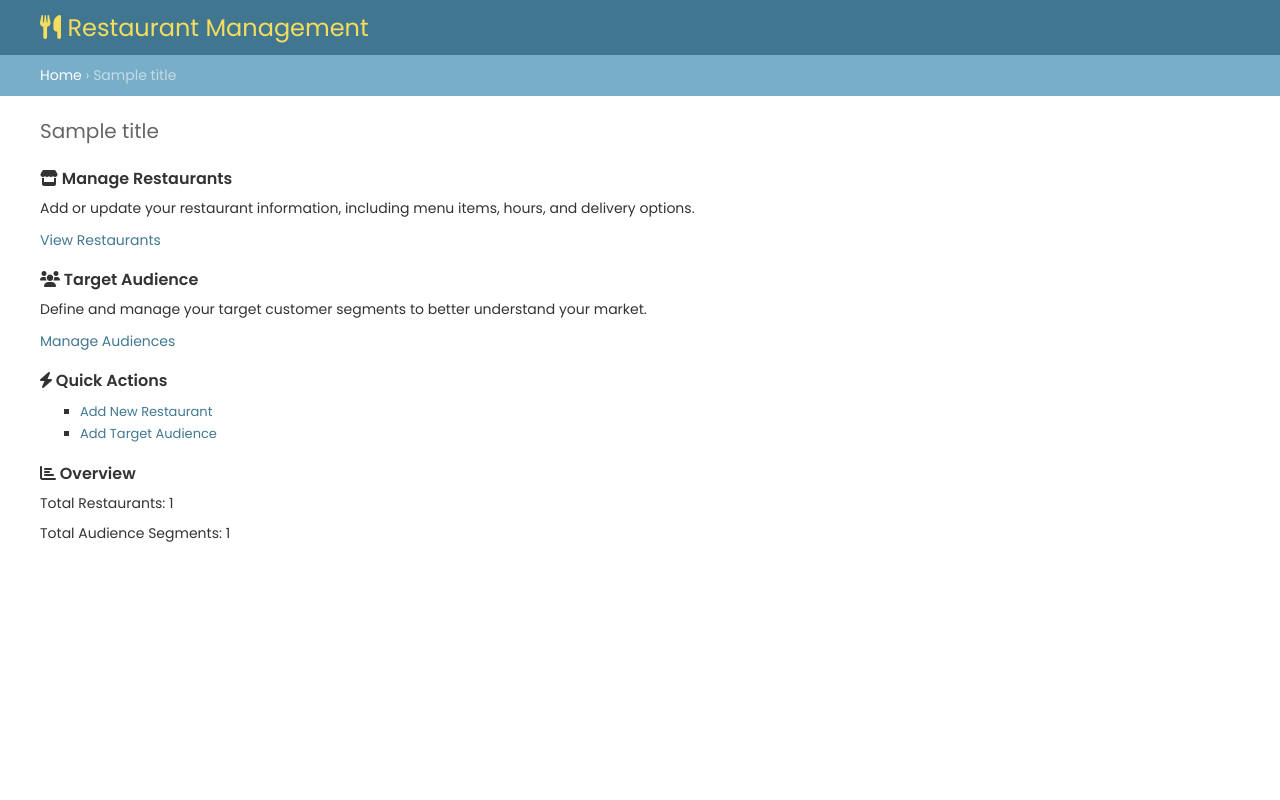
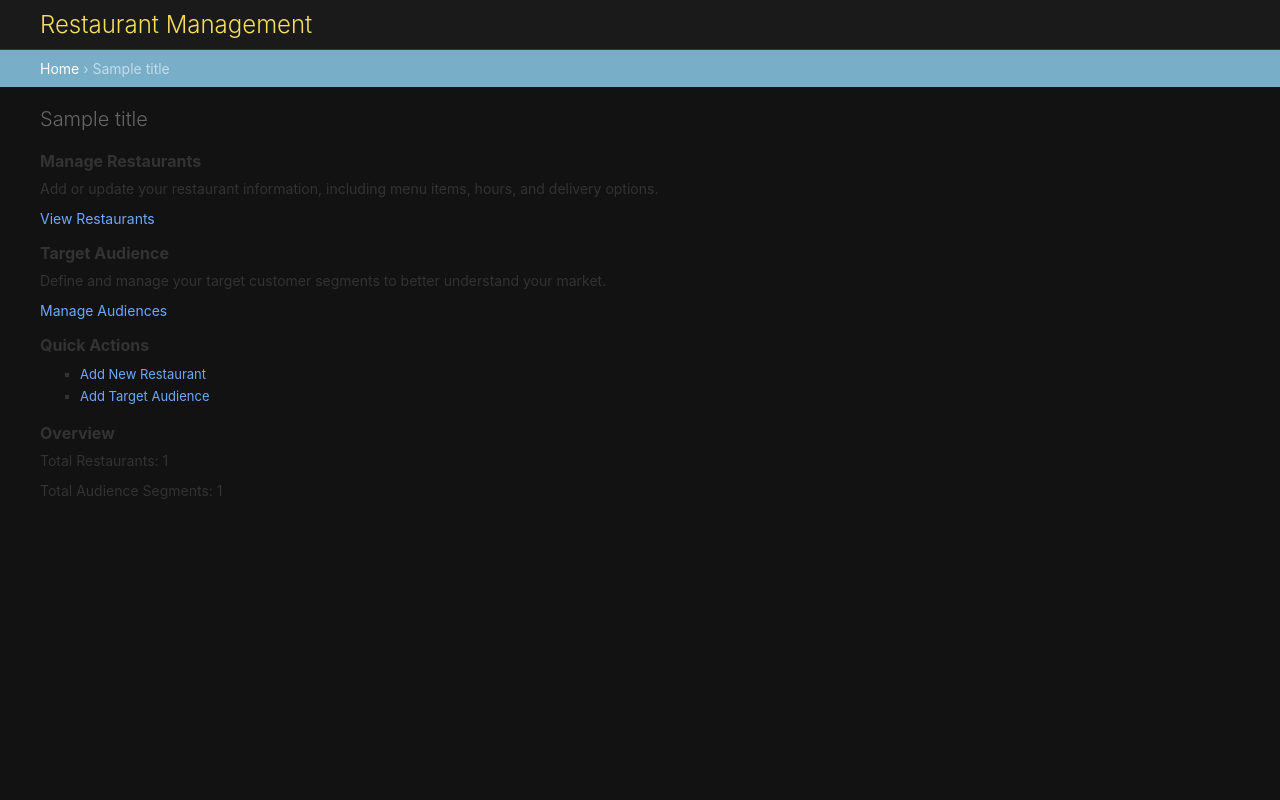
Before and after one commit to GOUTHAM-2002/Brazil-Project, a Django app: template restaurant/templates/admin/index.html in a window 1280 px wide. Run offline with Django 4.2, Linux system fonts and the light colour scheme; the template is opened without the code that fills it: most values are stand-ins (such as "Sample title", 1, 10 or a date in 2020).

Commit message:
css moved into in page

```diff
--- a/restaurant/templates/admin/base_site.html
+++ b/restaurant/templates/admin/base_site.html
@@ -4,13 +4,112 @@
 {% block title %}{{ title }} | {{ site_title|default:_('Restaurant Management') }}{% endblock %}
 
 {% block extrastyle %}
-<link rel="stylesheet" href="{% static 'admin/css/custom_admin.css' %}">
-<link rel="stylesheet" href="https://cdnjs.cloudflare.com/ajax/libs/font-awesome/6.0.0/css/all.min.css">
-<link href="https://fonts.googleapis.com/css2?family=Poppins:wght@400;500;600&display=swap" rel="stylesheet">
 <style>
-    body {
-        font-family: 'Poppins', sans-serif;
-    }
+/* Color Variables */
+:root {
+    --primary-color: #FF6B6B;
+    --secondary-color: #4ECDC4;
+    --background-color: #121212;
+    --card-color: #1E1E1E;
+    --text-color: #E4E6EB;
+    --text-muted: #B0B3B8;
+    --input-bg: #2C2C2C;
+    --input-border: #3A3A3A;
+    --table-header: #252525;
+    --table-bg: #1E1E1E;
+    --filter-bg: #252525;
+    --shadow-color: rgba(0, 0, 0, 0.3);
+    --hover-bg: #2D2D2D;
+    --link-color: #6EA8FE;
+    --link-hover-color: #9EC5FE;
+    --dropdown-bg: #2C2C2C;
+    --dropdown-hover: #3D3D3D;
+    --dropdown-selected: #4A4A4A;
+    --dropdown-text: #E4E6EB;
+}
+
+/* Overall Layout */
+#container {
+    background-color: var(--background-color);
+    min-height: 100vh;
+}
+
+/* Header Styling */
+#header {
+    background: #1A1A1A;
+    border-bottom: 1px solid #333;
+}
+
+/* Form Layout */
+.module {
+    background: var(--card-color);
+    border-radius: 15px;
+    padding: 30px;
+    margin: 20px;
+    box-shadow: 0 10px 20px var(--shadow-color);
+    border: 1px solid #333;
+}
+
+/* Input Fields and Dropdowns */
+input[type="text"],
+textarea,
+select,
+.select2-container .select2-selection--single {
+    background-color: var(--dropdown-bg) !important;
+    color: var(--dropdown-text) !important;
+    border: 1px solid var(--input-border);
+    padding: 12px 15px;
+    border-radius: 8px;
+    width: 100%;
+    font-size: 15px;
+}
+
+/* Dropdown Options */
+select option {
+    background-color: var(--dropdown-bg) !important;
+    color: var(--dropdown-text) !important;
+    padding: 12px;
+}
+
+select option:hover,
+select option:focus,
+select option:checked {
+    background-color: var(--dropdown-selected) !important;
+    color: var(--dropdown-text) !important;
+}
+
+/* Table Styling */
+#result_list {
+    width: 100%;
+    background: var(--table-bg);
+    border-collapse: separate;
+    border-spacing: 0 8px;
+}
+
+#result_list thead th {
+    background: var(--table-header);
+    color: var(--text-color);
+    padding: 15px 20px;
+}
+
+#result_list tbody tr {
+    background: var(--card-color);
+    transition: all 0.3s ease;
+}
+
+/* Links */
+a:link, a:visited {
+    color: var(--link-color);
+}
+
+a:hover {
+    color: var(--link-hover-color);
+}
+
+/* Messages */
+.success { color: #4CAF50; }
+.warning { color: #FFC107; }
+.error { color: #FF5252; }
 </style>
 {% endblock %}
 
```
